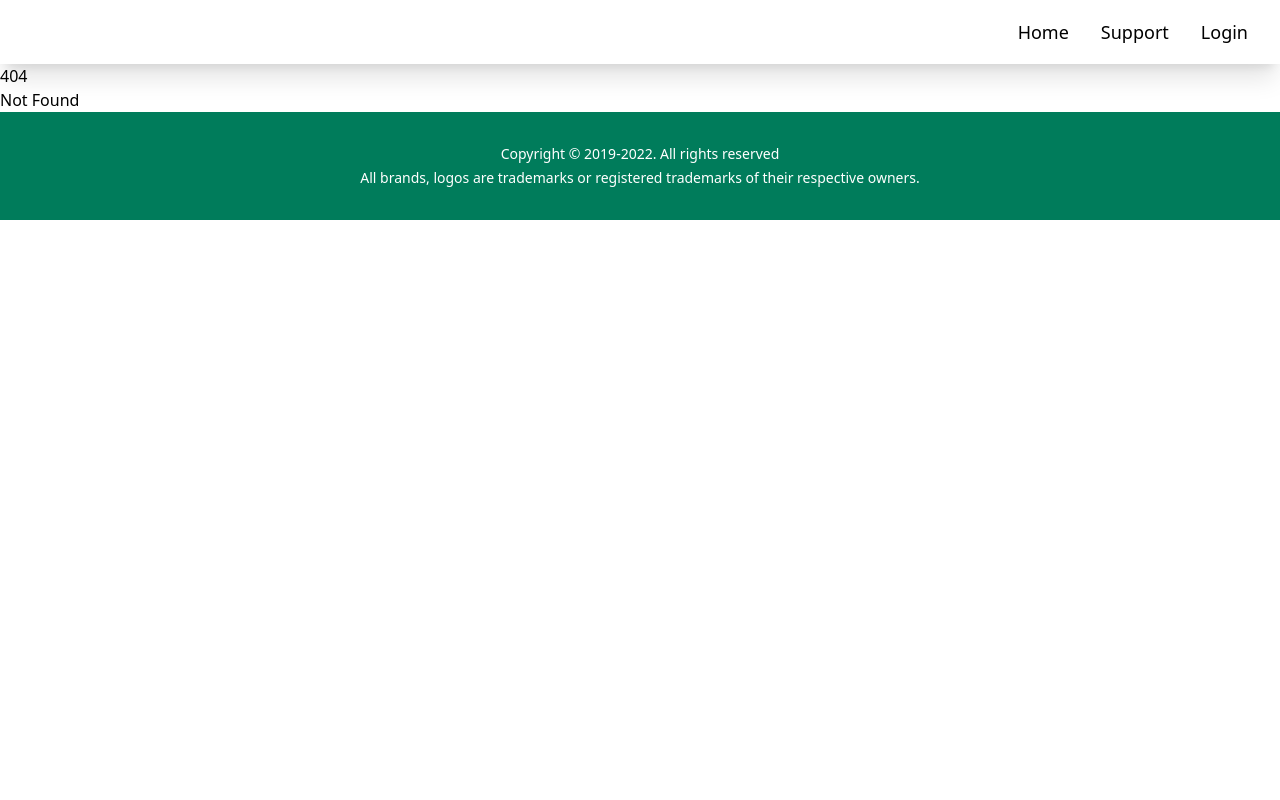
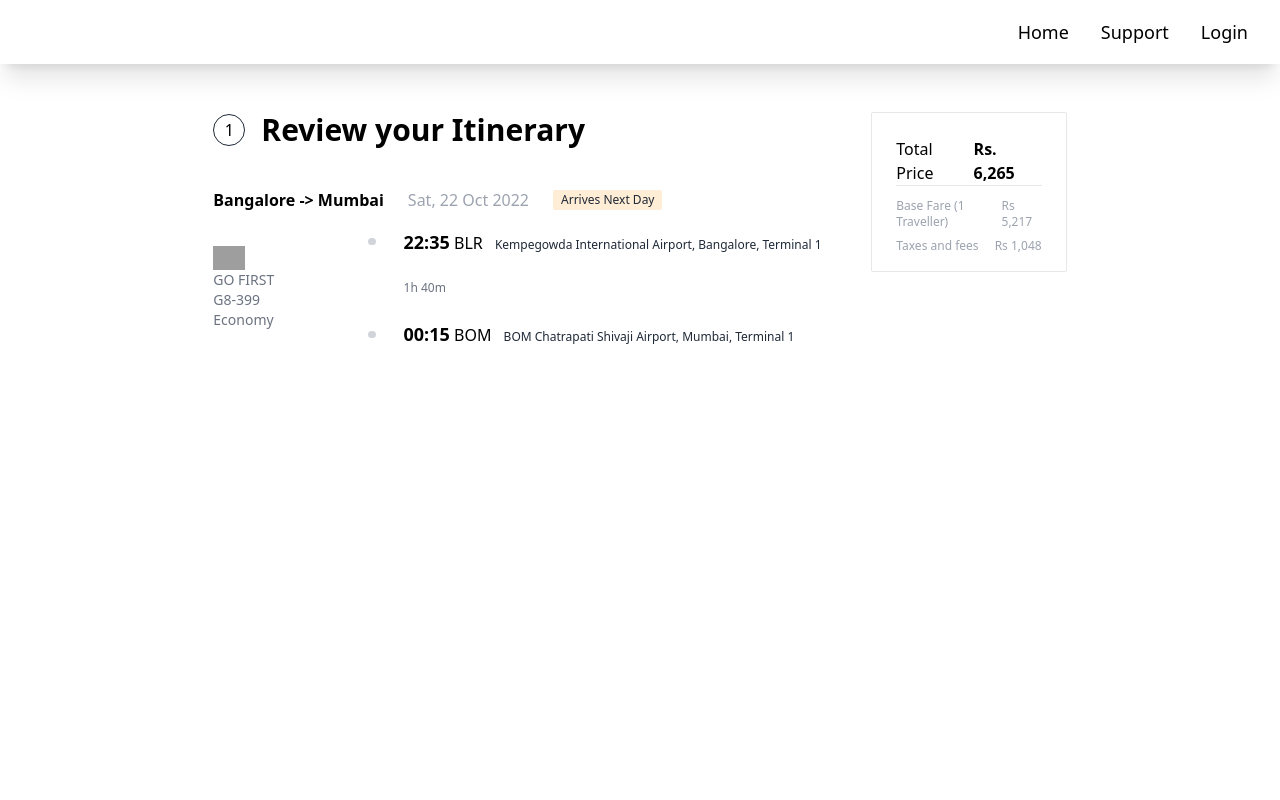
Before and after one commit to Kawaljeet2001/EasyCruise, a SvelteKit app: page /flights/itinerary in a window 1280 px wide. Before the commit this address had no page. Shown: the top 800 px of the page. Built offline with nearby package versions, Linux system fonts and the light colour scheme; grey boxes are pictures that could not be loaded.

Commit message:
feat: created flight itineray page

```diff
--- /dev/null
+++ b/src/lib/Flights/FlightJourney.svelte
@@ -0,0 +1,17 @@
+<div class="bg-white grid grid-cols-12 rounded-lg w-full p-4 min-h-12v mb-2">
+	<div class="flex flex-col justify-center col-span-2">
+		<h3>GO FIRST</h3>
+		<p>G8-399</p>
+	</div>
+	<h3 class="flex items-center col-span-2">22:35</h3>
+	<p class="flex items-center col-span-2">1h 40min</p>
+	<h3 class="flex items-center col-span-2">00:15</h3>
+	<h3 class="flex items-center col-span-2">Rs. 6265</h3>
+	<div class="flex items-center col-span-2">
+		<button
+			class="w-full rounded-md text-sm h-8 bg-yellow1 text-white font-medium flex items-center justify-center p-2"
+			>Book</button
+		>
+	</div>
+	<div class="mt-4 col-span-12 border border-gray-200 rounded-sm h-15v p-2">grg</div>
+</div>
--- /dev/null
+++ b/src/lib/Flights/ReviewItinerary.svelte
@@ -0,0 +1,66 @@
+<div class="grid grid-cols-12 gap-x-6">
+	<div class="flex flex-col col-span-9">
+		<div class="flex items-center">
+			<div
+				class="h-8 w-8 flex items-center justify-center rounded-full border border-gray-800 mr-4"
+			>
+				1
+			</div>
+			<h3 class="font-bold text-3xl">Review your Itinerary</h3>
+		</div>
+		<div class="flex items-center mt-10">
+			<h2 class="font-semibold">Bangalore -> Mumbai</h2>
+			<p class="mx-6 text-gray-400">Sat, 22 Oct 2022</p>
+			<div class="bg-orange-100 px-2 py-0.5 rounded-sm text-xs font-medium text-gray-800">
+				Arrives Next Day
+			</div>
+		</div>
+		<div class="grid grid-cols-10 mt-4 items-center">
+			<div class="col-span-2">
+				<img
+					src="https://fastui.cltpstatic.com/image/upload/resources/images/logos/air-logos/G8_2x.png"
+					alt="Burger"
+					class="w-8"
+				/>
+				<p class="text-sm text-gray-500">GO FIRST</p>
+				<p class="text-sm text-gray-500">G8-399</p>
+				<p class="text-sm text-gray-500">Economy</p>
+			</div>
+			<div class="col-span-1 flex flex-col h-5/6 items-center justify-between">
+				<div class="h-2 w-2 bg-gray-300 rounded-full" />
+				<div class="w-1 border-gray-500 border-dashed h-full" />
+				<div class="h-2 w-2 bg-gray-300 rounded-full" />
+			</div>
+			<div class="col-span-7 flex flex-col">
+				<h3>
+					<span class="font-bold text-lg">22:35</span> BLR
+					<span class="ml-2 font-medium text-gray-800 text-xs"
+						>Kempegowda International Airport, Bangalore, Terminal 1</span
+					>
+				</h3>
+				<p class="text-xs font-light my-6 text-gray-500">1h 40m</p>
+				<h3>
+					<span class="font-bold text-lg">00:15</span> BOM
+					<span class="ml-2 font-medium text-gray-800 text-xs"
+						>BOM Chatrapati Shivaji Airport, Mumbai, Terminal 1</span
+					>
+				</h3>
+			</div>
+		</div>
+	</div>
+	<div class="col-span-3">
+		<div class="w-full flex flex-col justify-between h-20v border border-gray-200 rounded-sm p-6">
+			<h3 class="flex items-center justify-between">
+				Total Price <span class="font-extrabold">Rs. 6,265</span>
+			</h3>
+			<div class="pt-3 border-t border-gray-200">
+				<p class="flex items-center justify-between text-xs text-gray-400">
+					Base Fare (1 Traveller) <span>Rs 5,217</span>
+				</p>
+				<p class="flex items-center justify-between text-xs text-gray-400 mt-2">
+					Taxes and fees <span>Rs 1,048</span>
+				</p>
+			</div>
+		</div>
+	</div>
+</div>
--- a/src/routes/flights/+page.svelte
+++ b/src/routes/flights/+page.svelte
@@ -1,4 +1,6 @@
 <script>
+	import FlightJourney from "../../lib/Flights/FlightJourney.svelte";
+
 </script>
 
 <main class="flex flex-col items-center bg-gray1 min-h-screen">
@@ -7,8 +9,10 @@
 			<h3 class="font-bold text-lg">One Way Price</h3>
 		</div>
 		<div class="col-span-7 flex flex-col  rounded-lg">
-			<div class="bg-white rounded-lg w-full p-4 h-12v mb-2">khbhkejbjrkg</div>
-			<div class="bg-white rounded-lg w-full p-4 h-12v mb-2">khbhkejbjrkg</div>
+			<FlightJourney/>
+			<FlightJourney/>
+			<FlightJourney/>
+			<FlightJourney/>
 		</div>
 	</div>
 </main>
--- /dev/null
+++ b/src/routes/flights/itinerary/+page.svelte
@@ -0,0 +1,9 @@
+<script>
+	import ReviewItinerary from '../../../lib/Flights/ReviewItinerary.svelte';
+</script>
+
+<div class="h-screen w-full flex justify-center">
+	<div class="w-8/12 py-12">
+		<ReviewItinerary />
+	</div>
+</div>
```
